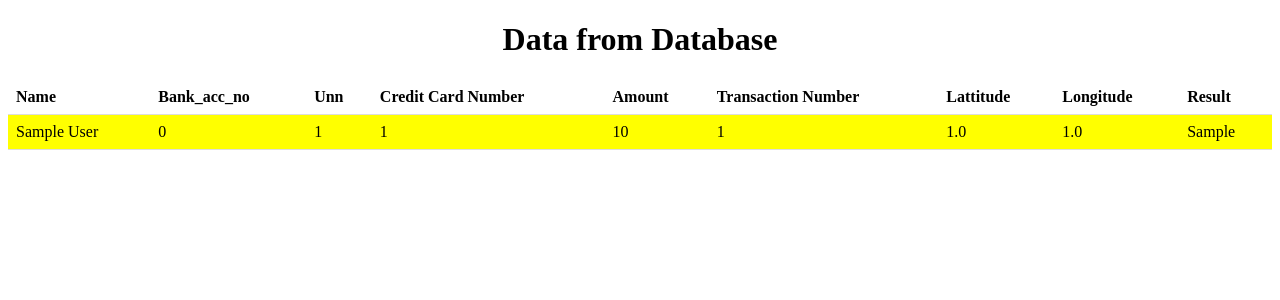
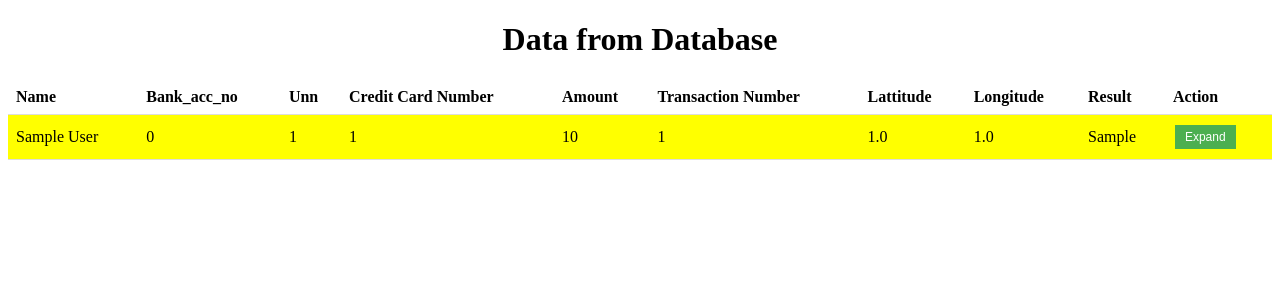
Before and after one commit to asmeet23/Financial-Fraud-Detection, a Flask app: page /data in a window 1280 px wide. Shown: the top 300 px of the page. Run offline with Flask 3, Linux system fonts and the light colour scheme; tables that the repository leaves empty hold one stand-in row (values such as "Sample post"); parts of the project's set-up code (start-up, migrations or seed data) failed here and were passed over.

Commit message:
Changes to be committed: 	new file:   static/display.css 	modified:   templates/display.html

```diff
--- /dev/null
+++ b/static/display.css
@@ -0,0 +1,52 @@
+table {
+    width: 100%;
+    border-collapse: collapse;
+}
+
+th, td {
+    padding: 8px;
+    text-align: left;
+    border-bottom: 1px solid #ddd;
+}
+
+tr:nth-child(even) {
+    background-color: #f2f2f2;
+}
+
+h1 {
+    text-align: center;
+}
+tr.invalid {
+    background-color: yellow;
+}
+
+/* Highlight fraud transactions in red */
+tr.fraud {
+    background-color: red;
+}
+
+/* Highlight non-fraud transactions in green */
+tr.Not-fraud {
+    background-color: green;
+}
+/* Style for the expand button */
+.expand-btn {
+    cursor: pointer;
+    background-color: #4CAF50;
+    color: white;
+    border: none;
+    padding: 5px 10px;
+    text-align: center;
+    text-decoration: none;
+    display: inline-block;
+    font-size: 12px;
+    margin: 2px 2px;
+    transition-duration: 0.4s;
+    cursor: pointer;
+}
+
+.expand-btn:hover {
+    background-color: white;
+    color: black;
+    border: 1px solid #4CAF50;
+}
--- a/templates/display.html
+++ b/templates/display.html
@@ -2,39 +2,8 @@
 <html>
 <head>
     <title>Data Display</title>
-    <style>
-        table {
-            width: 100%;
-            border-collapse: collapse;
-        }
+    <link rel="stylesheet" href="/static/display.css">
 
-        th, td {
-            padding: 8px;
-            text-align: left;
-            border-bottom: 1px solid #ddd;
-        }
-
-        tr:nth-child(even) {
-            background-color: #f2f2f2;
-        }
-
-        h1 {
-            text-align: center;
-        }
-        tr.invalid {
-            background-color: yellow;
-        }
-
-        /* Highlight fraud transactions in red */
-        tr.fraud {
-            background-color: red;
-        }
-
-        /* Highlight non-fraud transactions in green */
-        tr.Not-fraud {
-            background-color: green;
-        }
-    </style>
 </head>
 <body>
     <h1>Data from Database</h1>
@@ -53,6 +22,8 @@
             <!-- <th>Unix_time</th> -->
             <!-- <th>prediction</th> -->
             <th>Result</th>
+            <th>Action</th>
+
         </tr>
         {% for row in data %}
         <tr class="{% if row[8] == 'Fraud' %}fraud
@@ -73,8 +44,17 @@
             <!-- <td>{{row[10] }}</td>
             <td>{{row [11] }}</td> -->
             <td>{{row [8] }}</td>
+            <td><button class="expand-btn" onclick="redirectToDetails('{{ row[0] }}')">Expand</button></td>
+
         </tr>
         {% endfor %}
     </table>
+    <script>
+        // Function to redirect to the details template with the selected row's information
+        function redirectToDetails(name) {
+            // You may want to replace 'details_template' with the actual URL or route for your details template
+            window.location.href = '/details_template?name=' + name;
+        }
+    </script>
 </body>
 </html>
```
